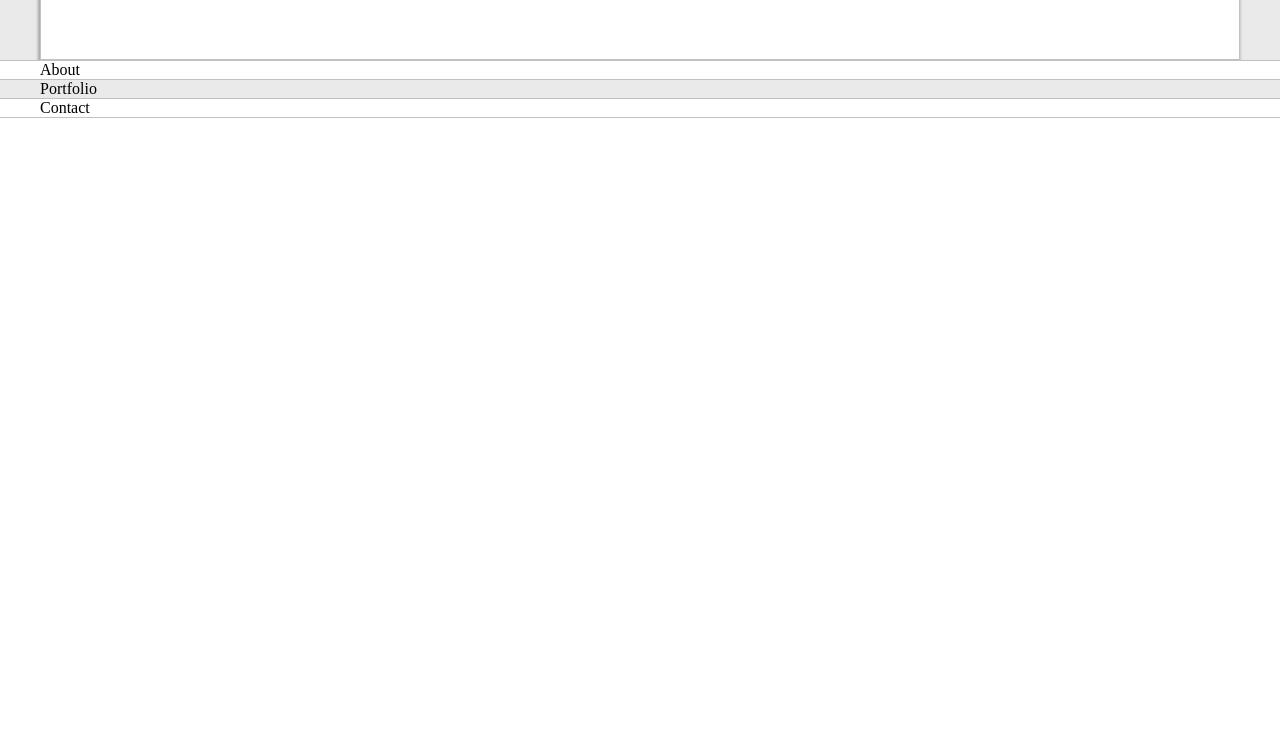
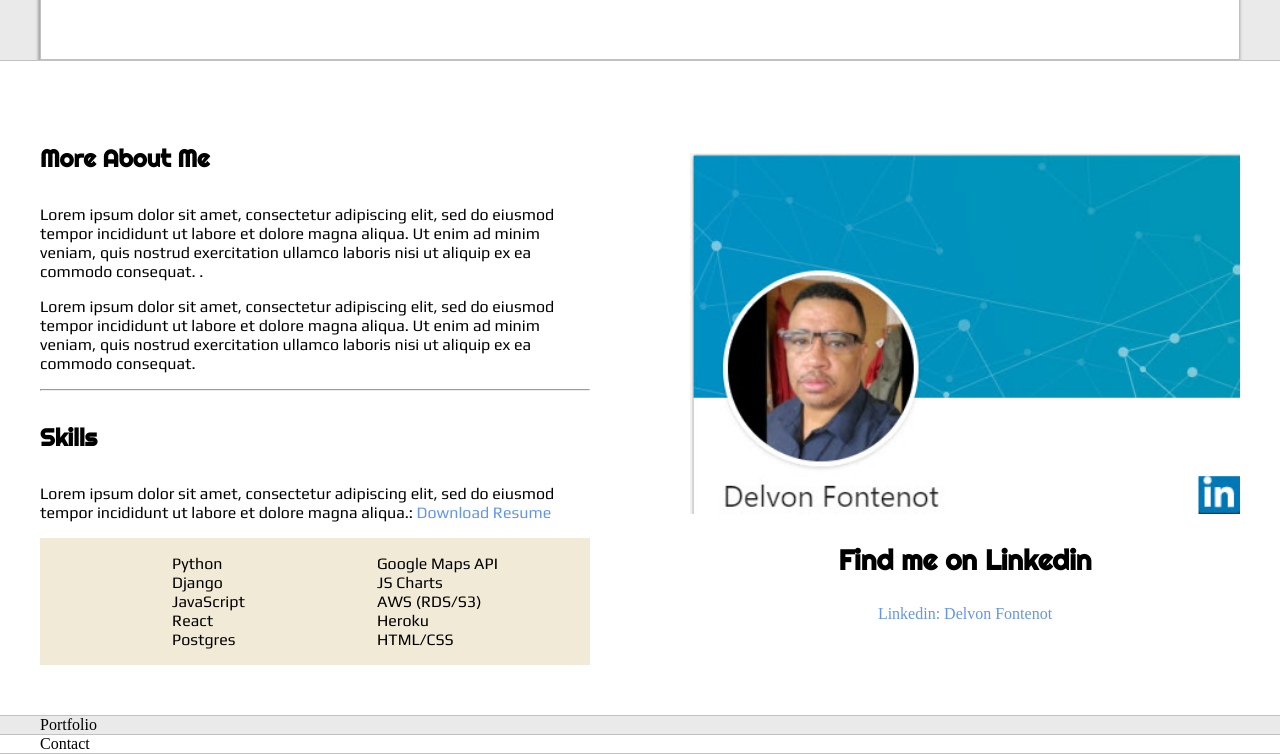
Before and after one commit to DaSigma/myportfolio, a plain HTML site: page index.html in a window 1280 px wide. Shown: the part 607-1361 px from the top of the page. Before the commit the page ends 800 px from the top, so only its background shows below. Drawn offline with Linux system fonts and the light colour scheme.

Commit message:
About section

```diff
--- a/default.css
+++ b/default.css
@@ -251,6 +251,31 @@ h6{ font-size: 16px;}
     right: -5px;
 }
 
+.about-wrapper{
+    display: grid;
+    grid-template-columns:repeat(auto-fit, minmax(320px, 1fr));
+    padding-top: 50px;
+    padding-bottom: 50px;
+    column-gap:100px;
+}
+
+#skills{
+    display: flex;
+    justify-content: space-evenly;
+    background-color: var(--previewShadow)
+
+}
+
+.social-links{
+    display: grid;
+    align-content: center;
+    text-align: center;
+}
+
+#social-img{
+    width: 100%
+}
+
 @media screen and (max-width: 1200px){
     .main-container{
     width: 95%;
--- a/index.html
+++ b/index.html
@@ -65,7 +65,44 @@
 
     <section class="s2">
         <div class="main-container">
-            About
+            <div class="about-wrapper">
+                <div class="about-me">
+                    <h4>More About Me</h4>
+
+                    <p>Lorem ipsum dolor sit amet, consectetur adipiscing elit, sed do eiusmod tempor incididunt ut labore et dolore magna aliqua. Ut enim ad minim veniam, quis nostrud exercitation ullamco laboris nisi ut aliquip ex ea commodo consequat. .</p>
+
+                    <p>Lorem ipsum dolor sit amet, consectetur adipiscing elit, sed do eiusmod tempor incididunt ut labore et dolore magna aliqua. Ut enim ad minim veniam, quis nostrud exercitation ullamco laboris nisi ut aliquip ex ea commodo consequat.</p>
+
+
+                <hr>
+                <h4>Skills</h4>
+                <p>Lorem ipsum dolor sit amet, consectetur adipiscing elit, sed do eiusmod tempor incididunt ut labore et dolore magna aliqua.: <a target="_blank" href ="Delvon%20Fontenot%20Resume.pdf">Download Resume</a></p>
+
+                <div id="skills">
+                    <ul>
+                        <li>Python</li>
+                        <li>Django</li>
+                        <li>JavaScript</li>
+                        <li>React</li>
+                        <li>Postgres</li>
+                    </ul>
+
+                    <ul>
+                        <li>Google Maps API</li>
+                        <li>JS Charts</li>
+                        <li>AWS (RDS/S3)</li>
+                        <li>Heroku</li>
+                        <li>HTML/CSS</li>
+                    </ul>
+                </div>
+                </div>
+
+                <div class="social-links">
+                    <img id="social-img" src="images/social.jpg">
+                    <h3>Find me on Linkedin</h3>
+                    <a target="_blank" href="#">Linkedin: Delvon Fontenot</a>
+                </div>
+            </div>
         </div>
     </section>
 
```
Also changed, not shown: images/social.jpg (added), 1 other file.
